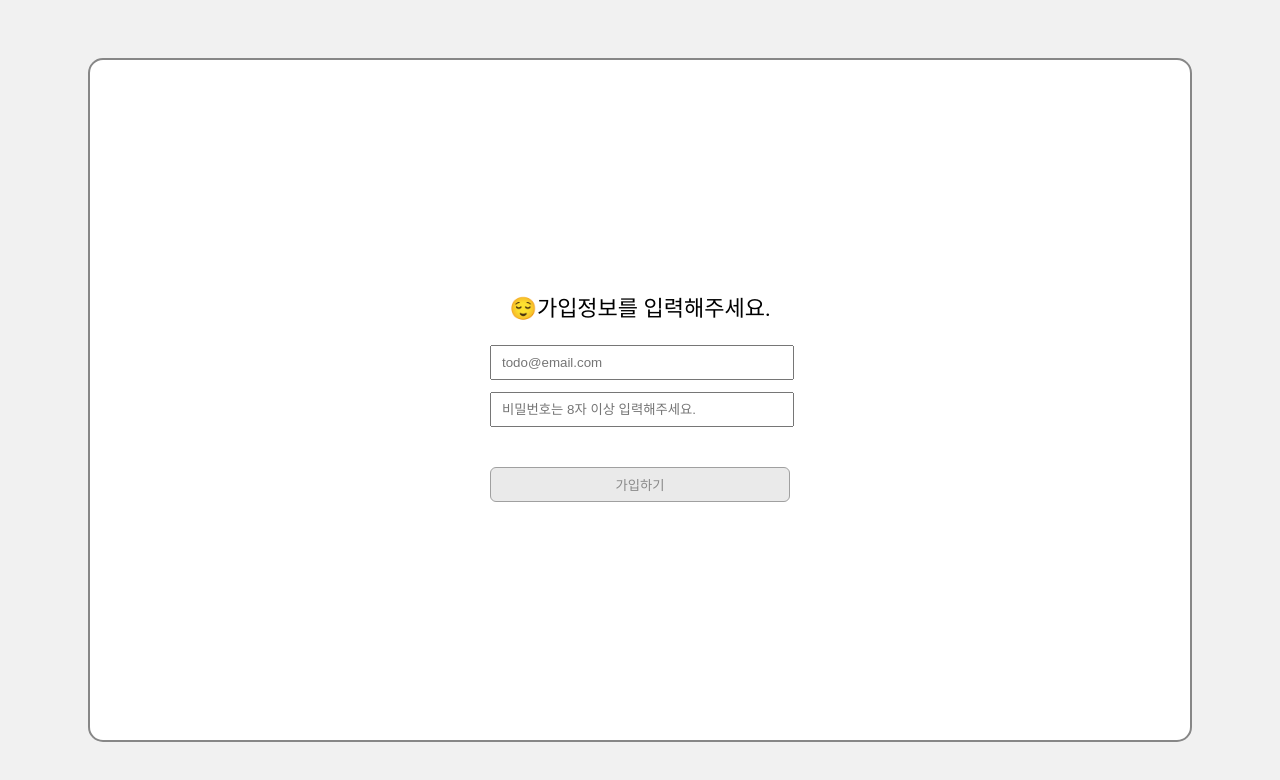
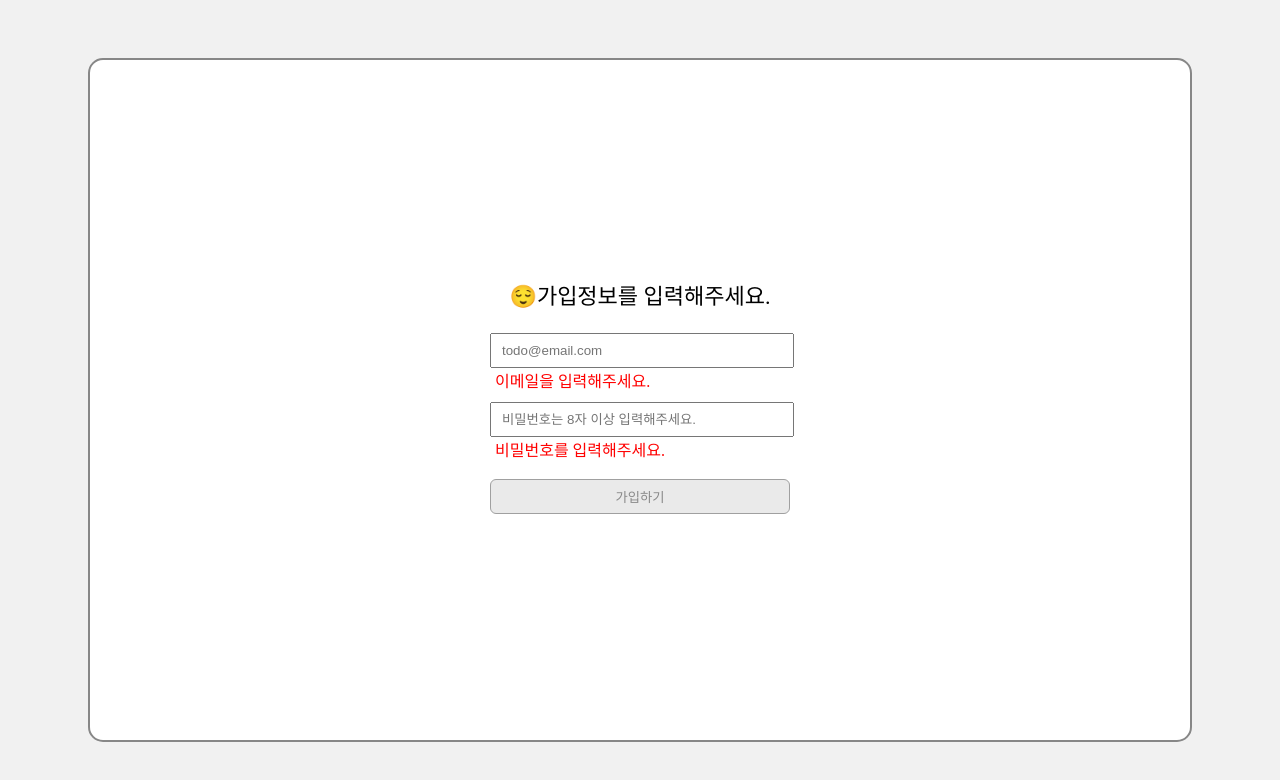
Before and after one commit to Jeong-jj/wanted-pre-onboarding-frontend, a React (Create React App) app: page /signup in a window 1280 px wide. Shown: the top 780 px of the page. Built offline with nearby package versions, Linux system fonts and the light colour scheme.

Commit message:
feat: join validation function

```diff
--- a/src/components/Input/Input.jsx
+++ b/src/components/Input/Input.jsx
@@ -1,7 +1,7 @@
 import React from "react";
 import styled from "styled-components";
 
-export const Input = ({ type, name, value, onChange, placeholder }) => {
+export const Input = ({ type, name, value, onChange, placeholder, errors }) => {
   return (
     <InputWrap>
       <InputBox
@@ -11,6 +11,7 @@ export const Input = ({ type, name, value, onChange, placeholder }) => {
         onChange={onChange}
         placeholder={placeholder}
       />
+      {errors[name] && <ErrorText>{errors[name]}</ErrorText>}
     </InputWrap>
   );
 };
@@ -25,3 +26,8 @@ const InputBox = styled.input`
   width: 280px;
   padding: 8px 10px;
 `;
+
+const ErrorText = styled.p`
+  padding: 6px 0 0 5px;
+  color: red;
+`;
--- a/src/components/JoinForm/JoinForm.jsx
+++ b/src/components/JoinForm/JoinForm.jsx
@@ -1,38 +1,45 @@
 import React, { useEffect, useState } from "react";
 import { useForm } from "../../hooks/useForm";
 import { Input } from "../Input/Input";
+import { validate } from "../../utils/validate";
 import * as S from "./styles";
 
 export const JoinForm = () => {
   const { values, handleChange } = useForm(initailValues);
-  const [isChecked, setIsChecked] = useState(true);
+  const [isChecked, setIsChecked] = useState(false);
+
+  const errors = validate(values);
 
   useEffect(() => {
-    if (values.email && values.password) {
+    if (!errors.email && !errors.password) {
       setIsChecked(true);
     } else {
       setIsChecked(false);
     }
-  }, [values, setIsChecked]);
+  }, [errors, setIsChecked]);
 
   return (
     <S.FormWrap>
       <Input
+        data-testid="email-input"
         name="email"
-        type="email"
         placeholder="todo@email.com"
         value={values}
         onChange={handleChange}
+        errors={errors}
       />
       <Input
+        data-testid="password-input"
         name="password"
         type="password"
         placeholder="비밀번호는 8자 이상 입력해주세요."
         value={values}
         onChange={handleChange}
+        errors={errors}
       />
 
       <S.SubmitButton
+        data-testid="signup-button"
         type="submit"
         disabled={!isChecked}
         className={`${isChecked ? "" : "disable"}`}
--- a/src/components/JoinForm/styles.js
+++ b/src/components/JoinForm/styles.js
@@ -15,11 +15,15 @@ export const SubmitButton = styled.button`
 
   color: #fff;
   background-color: #009dff;
+  cursor: pointer;
 
   &.disable {
+    margin-top: 20px;
+
     border: 1px solid #a0a0a0;
 
     color: #898989;
     background-color: #eaeaea;
+    cursor: default;
   }
 `;
--- /dev/null
+++ b/src/utils/validate.js
@@ -0,0 +1,26 @@
+export const validate = (values) => {
+  let errors = {};
+
+  const emailRegExp = /^.*@.*$/i;
+  const passwordRegExp = /^.{8,}/i;
+
+  // 이메일 조건 확인
+  if (!values.email) {
+    errors.email = "이메일을 입력해주세요.";
+  } else if (!emailRegExp.test(values.email)) {
+    errors.email = "@를 포함하여 작성해주세요.";
+  } else {
+    errors.email = "";
+  }
+
+  // 비밀번호 조건 확인
+  if (!values.password) {
+    errors.password = "비밀번호를 입력해주세요.";
+  } else if (!passwordRegExp.test(values.password)) {
+    errors.password = "비밀번호는 8자 이상 입력해주세요.";
+  } else {
+    errors.password = "";
+  }
+
+  return errors;
+};
```
